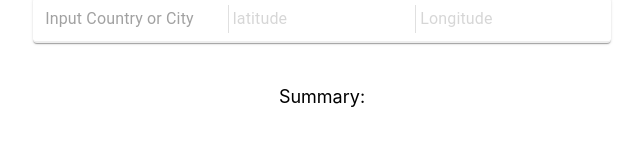
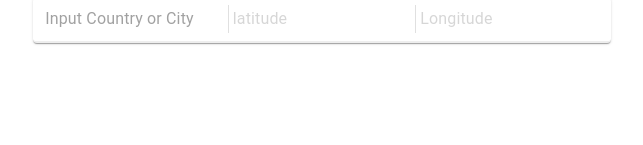
Before and after one commit to dodimoop/weather, a React (Create React App) app: page / in a window 1280 px wide. Shown: the part 241-386 px from the top of the page, without its empty margins (318-961 px from the left). Built offline with nearby package versions, Linux system fonts and the light colour scheme.

Commit message:
Remove summary text

```diff
--- a/src/Search/Search.js
+++ b/src/Search/Search.js
@@ -110,7 +110,7 @@ const Search = ({ classes }) => {
         </Grid>
         <Grid container justify="center">
           <p className={classes.GridParagraphSummary}>
-            Summary: {summary}
+            {summary}
           </p>
         </Grid>
       </div>
```
